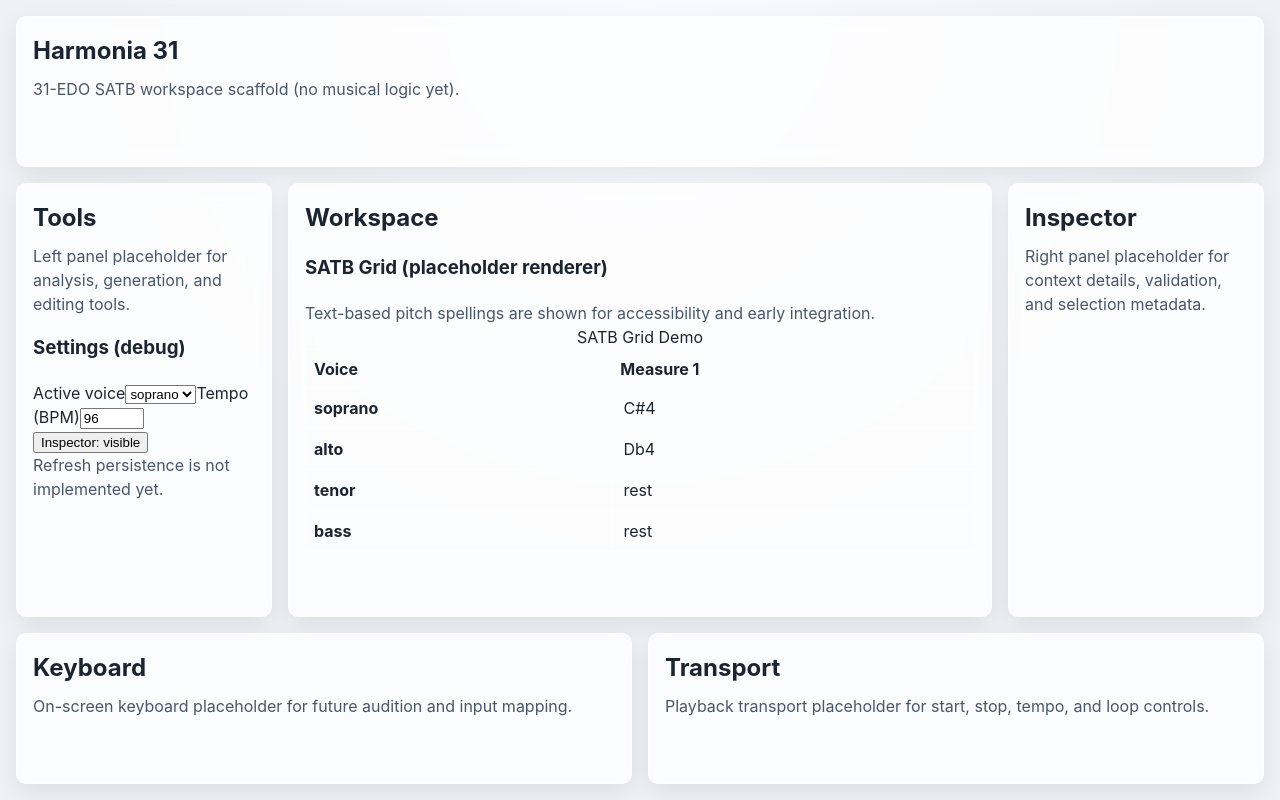
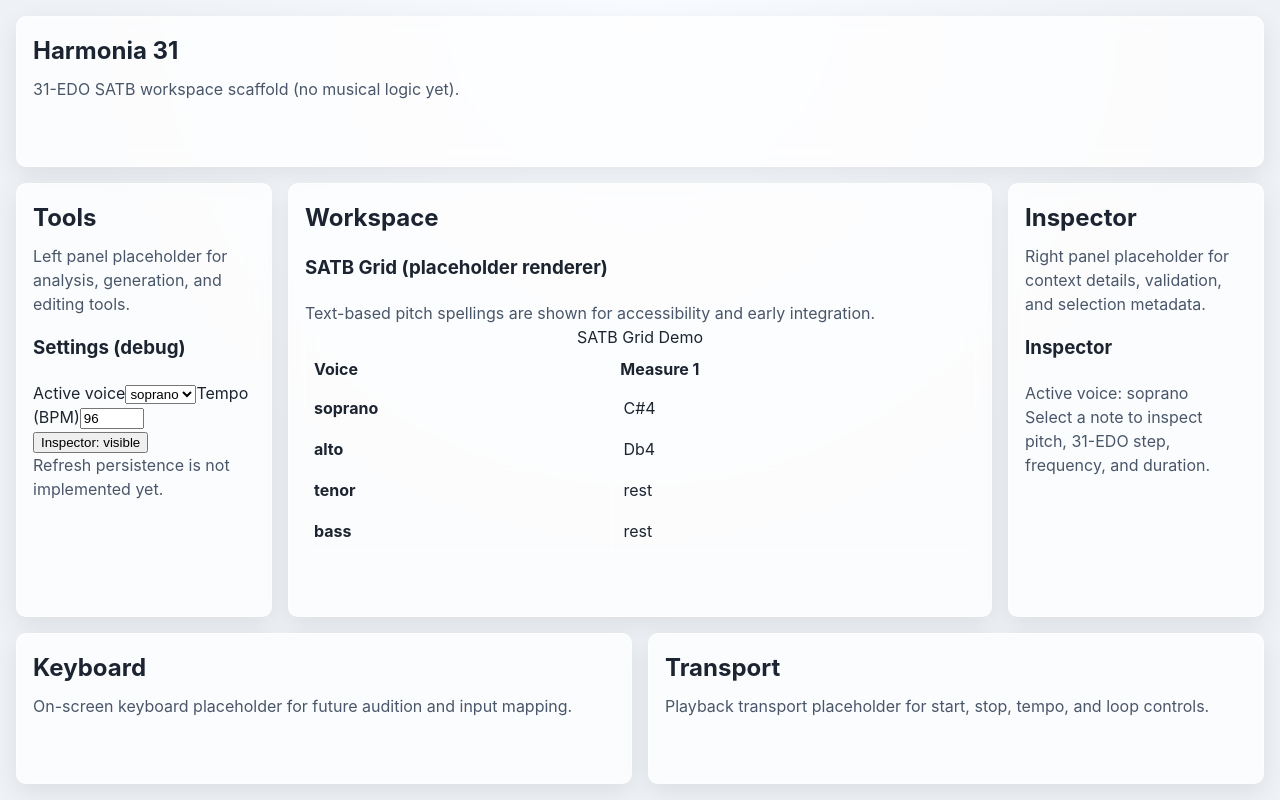
Before and after one commit to Screpach/harmonia-31, a React (Vite) app: page / in a window 1280 px wide. Built offline with nearby package versions, Linux system fonts and the light colour scheme.

Commit message:
Add inspector selectors and data-driven inspector panel

```diff
--- a/src/App.tsx
+++ b/src/App.tsx
@@ -1,8 +1,12 @@
 import AppShell from './ui/layout/AppShell';
+import InspectorPanel from './ui/inspector/InspectorPanel';
 import SatbGrid from './ui/score/SatbGrid';
+import { createDemoProject } from './ui/score/demoProject';
 
 function App() {
-  return <AppShell workspaceContent={<SatbGrid />} />;
+  const project = createDemoProject();
+
+  return <AppShell workspaceContent={<SatbGrid project={project} />} inspectorContent={<InspectorPanel project={project} />} />;
 }
 
 export default App;
--- /dev/null
+++ b/src/state/selectors/inspectorSelectors.ts
@@ -0,0 +1,56 @@
+import type { Project } from '../../domain/score/Project';
+import { formatPitch } from '../../domain/pitch/formatPitch';
+import { absoluteStep31, frequencyOfPitch } from '../../domain/tuning/frequency';
+import type { AppStore } from '../useAppStore';
+
+export type InspectorSelectionSummary = {
+  readonly activeVoice: AppStore['activeVoice'];
+  readonly selectedEventId: string | null;
+  readonly selectedPitch: string | null;
+  readonly edoStep: number | null;
+  readonly frequencyHz: number | null;
+  readonly durationText: string | null;
+  readonly diagnosticsCount: number;
+  readonly emptyState: string | null;
+};
+
+export function selectInspectorSelectionSummary(project: Project, store: Pick<AppStore, 'activeVoice' | 'selectedEventIds'>): InspectorSelectionSummary {
+  const selectedEventId = store.selectedEventIds[0] ?? null;
+  if (!selectedEventId) {
+    return {
+      activeVoice: store.activeVoice,
+      selectedEventId: null,
+      selectedPitch: null,
+      edoStep: null,
+      frequencyHz: null,
+      durationText: null,
+      diagnosticsCount: 0,
+      emptyState: 'Select a note to inspect pitch, 31-EDO step, frequency, and duration.',
+    };
+  }
+
+  const event = project.score.measures.flatMap((measure) => measure.events).find((candidate) => candidate.id === selectedEventId);
+  if (!event || event.kind !== 'note') {
+    return {
+      activeVoice: store.activeVoice,
+      selectedEventId,
+      selectedPitch: null,
+      edoStep: null,
+      frequencyHz: null,
+      durationText: null,
+      diagnosticsCount: 0,
+      emptyState: 'Selected event is not a pitched note yet.',
+    };
+  }
+
+  return {
+    activeVoice: store.activeVoice,
+    selectedEventId,
+    selectedPitch: formatPitch(event.pitch, 'ascii'),
+    edoStep: absoluteStep31(event.pitch),
+    frequencyHz: frequencyOfPitch(event.pitch, project.tuning),
+    durationText: `${event.duration.numerator}/${event.duration.denominator}`,
+    diagnosticsCount: 0,
+    emptyState: null,
+  };
+}
--- /dev/null
+++ b/src/ui/inspector/InspectorPanel.tsx
@@ -0,0 +1,32 @@
+import type { Project } from '../../domain/score/Project';
+import { selectInspectorSelectionSummary } from '../../state/selectors/inspectorSelectors';
+import { useAppStore } from '../../state/useAppStore';
+
+type InspectorPanelProps = { project: Project };
+
+function InspectorPanel({ project }: InspectorPanelProps) {
+  const activeVoice = useAppStore((state) => state.activeVoice);
+  const selectedEventIds = useAppStore((state) => state.selectedEventIds);
+  const summary = selectInspectorSelectionSummary(project, { activeVoice, selectedEventIds });
+
+  return (
+    <section aria-label="Inspector panel">
+      <h3>Inspector</h3>
+      <p>Active voice: {summary.activeVoice}</p>
+      {summary.emptyState ? (
+        <p>{summary.emptyState}</p>
+      ) : (
+        <ul>
+          <li>Event: {summary.selectedEventId}</li>
+          <li>Pitch: {summary.selectedPitch}</li>
+          <li>31-EDO step: {summary.edoStep}</li>
+          <li>Frequency (Hz): {summary.frequencyHz?.toFixed(3)}</li>
+          <li>Duration: {summary.durationText}</li>
+          <li>Diagnostics: {summary.diagnosticsCount}</li>
+        </ul>
+      )}
+    </section>
+  );
+}
+
+export default InspectorPanel;
--- a/src/ui/layout/AppShell.tsx
+++ b/src/ui/layout/AppShell.tsx
@@ -6,9 +6,10 @@ import LayoutRegion from './LayoutRegion';
 
 type AppShellProps = {
   workspaceContent?: ReactNode;
+  inspectorContent?: ReactNode;
 };
 
-function AppShell({ workspaceContent }: AppShellProps) {
+function AppShell({ workspaceContent, inspectorContent }: AppShellProps) {
   useKeyboardShortcuts();
   const inspectorVisible = useAppStore(selectInspectorVisible);
 
@@ -43,7 +44,9 @@ function AppShell({ workspaceContent }: AppShellProps) {
             className="region inspector"
             title="Inspector"
             description="Right panel placeholder for context details, validation, and selection metadata."
-          />
+          >
+            {inspectorContent ?? <p>No selection data.</p>}
+          </LayoutRegion>
         ) : (
           <section className="region inspector" aria-label="Inspector hidden">
             <h2>Inspector hidden</h2>
--- a/src/ui/score/SatbGrid.tsx
+++ b/src/ui/score/SatbGrid.tsx
@@ -1,49 +1,18 @@
-import { makeSpelledPitch } from '../../domain/pitch/SpelledPitch';
-import { normalizeRational } from '../../domain/duration/Rational';
-import { createEmptyProject } from '../../domain/score/createEmptyProject';
 import type { Project } from '../../domain/score/Project';
+import { createDemoProject } from './demoProject';
 import { simpleGridAdapter } from '../../render/adapters/simpleGridAdapter';
 import { hitTest, type HitTestTarget } from '../../render/hitTesting/hitTest';
 import { selectSelectedEventIds, useAppStore } from '../../state/useAppStore';
 import SelectionOverlay from './SelectionOverlay';
 import './SatbGrid.css';
 
-function createDemoProject(): Project {
-  const base = createEmptyProject('demo-project', 'SATB Grid Demo');
+type SatbGridProps = { project?: Project };
 
-  return {
-    ...base,
-    score: {
-      ...base.score,
-      measures: [
-        {
-          id: 'm1',
-          index: 0,
-          events: [
-            {
-              id: 'e-s-csharp', kind: 'note', voiceId: 'soprano', onset: normalizeRational({ numerator: 0, denominator: 1 }), duration: normalizeRational({ numerator: 1, denominator: 4 }), pitch: makeSpelledPitch({ letter: 'C', accidental: 1, octave: 4 }),
-            },
-            {
-              id: 'e-a-db', kind: 'note', voiceId: 'alto', onset: normalizeRational({ numerator: 0, denominator: 1 }), duration: normalizeRational({ numerator: 1, denominator: 4 }), pitch: makeSpelledPitch({ letter: 'D', accidental: -1, octave: 4 }),
-            },
-          ],
-        },
-      ],
-    },
-  };
-}
-
-function SatbGrid() {
-  const project = createDemoProject();
+function SatbGrid({ project = createDemoProject() }: SatbGridProps) {
   const view = simpleGridAdapter.render(project);
   const selectedEventIds = useAppStore(selectSelectedEventIds);
   const setSelectedEventIds = useAppStore((state) => state.setSelectedEventIds);
-
-  const targets: HitTestTarget<string>[] = view.grid.rows.flatMap((row) =>
-    row.cells
-      .filter((cell) => cell.eventIds.length > 0)
-      .map((cell) => ({ id: cell.eventIds[0], bounds: cell.bounds })),
-  );
+  const targets: HitTestTarget<string>[] = view.grid.rows.flatMap((row) => row.cells.filter((cell) => cell.eventIds.length > 0).map((cell) => ({ id: cell.eventIds[0], bounds: cell.bounds })));
 
   return (
     <section aria-label="SATB score grid" className="satb-grid">
@@ -52,28 +21,7 @@ function SatbGrid() {
       <table>
         <caption>{view.grid.title}</caption>
         <thead><tr><th scope="col">Voice</th>{view.grid.measureHeaders.map((measure) => <th key={measure.id} scope="col">{measure.label}</th>)}</tr></thead>
-        <tbody>
-          {view.grid.rows.map((row) => (
-            <tr key={row.voiceId}>
-              <th scope="row">{row.voiceId}</th>
-              {row.cells.map((cell) => {
-                const selected = cell.eventIds.some((eventId) => selectedEventIds.includes(eventId));
-                return (
-                  <td
-                    key={`${cell.voiceId}-${cell.measureId}`}
-                    onClick={() => {
-                      const hit = hitTest(targets, { x: cell.bounds.x + 0.5, y: cell.bounds.y + 0.5 });
-                      if (!hit) return;
-                      setSelectedEventIds([hit.id]);
-                    }}
-                  >
-                    <SelectionOverlay selected={selected}>{cell.text}</SelectionOverlay>
-                  </td>
-                );
-              })}
-            </tr>
-          ))}
-        </tbody>
+        <tbody>{view.grid.rows.map((row) => <tr key={row.voiceId}><th scope="row">{row.voiceId}</th>{row.cells.map((cell) => { const selected = cell.eventIds.some((eventId) => selectedEventIds.includes(eventId)); return <td key={`${cell.voiceId}-${cell.measureId}`} onClick={() => { const hit = hitTest(targets, { x: cell.bounds.x + 0.5, y: cell.bounds.y + 0.5 }); if (!hit) return; setSelectedEventIds([hit.id]); }}><SelectionOverlay selected={selected}>{cell.text}</SelectionOverlay></td>; })}</tr>)}</tbody>
       </table>
     </section>
   );
--- /dev/null
+++ b/src/ui/score/demoProject.ts
@@ -0,0 +1,18 @@
+import { normalizeRational } from '../../domain/duration/Rational';
+import { makeSpelledPitch } from '../../domain/pitch/SpelledPitch';
+import type { Project } from '../../domain/score/Project';
+import { createEmptyProject } from '../../domain/score/createEmptyProject';
+
+export function createDemoProject(): Project {
+  const base = createEmptyProject('demo-project', 'SATB Grid Demo');
+  return {
+    ...base,
+    score: {
+      ...base.score,
+      measures: [{ id: 'm1', index: 0, events: [
+        { id: 'e-s-csharp', kind: 'note', voiceId: 'soprano', onset: normalizeRational({ numerator: 0, denominator: 1 }), duration: normalizeRational({ numerator: 1, denominator: 4 }), pitch: makeSpelledPitch({ letter: 'C', accidental: 1, octave: 4 }) },
+        { id: 'e-a-db', kind: 'note', voiceId: 'alto', onset: normalizeRational({ numerator: 0, denominator: 1 }), duration: normalizeRational({ numerator: 1, denominator: 4 }), pitch: makeSpelledPitch({ letter: 'D', accidental: -1, octave: 4 }) },
+      ] }],
+    },
+  };
+}
```
Also changed, not shown: 1 other file (tests, documents, lock files or other folders).
